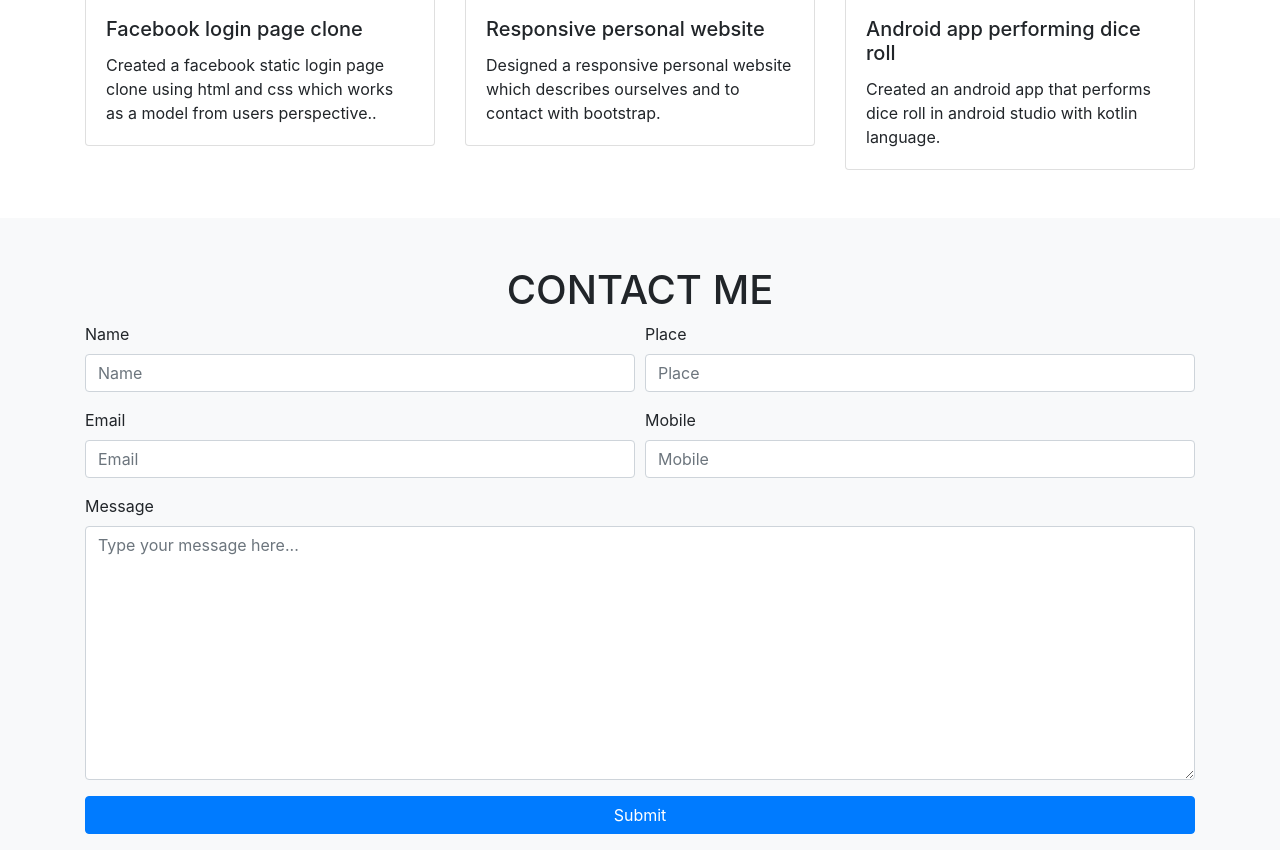
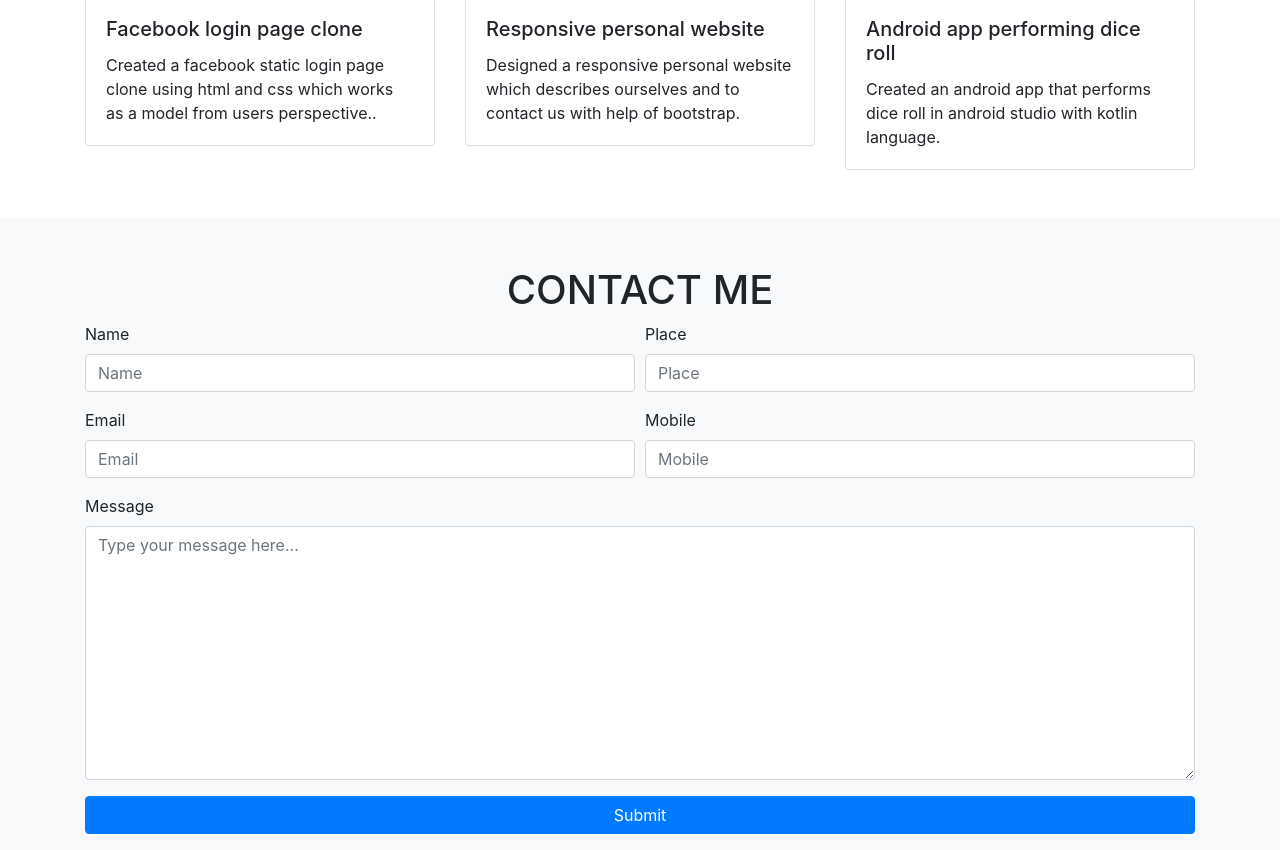
Before and after one commit to deepaknairvp/Deepak-Static-Website, a plain HTML site: page index.html in a window 1280 px wide. Shown: the part 2107-2957 px from the top of the page. Drawn offline with nearby package versions, Linux system fonts and the light colour scheme.

Commit message:
sentences

```diff
--- a/index.html
+++ b/index.html
@@ -163,7 +163,7 @@
                     <img src="http://cdn.onlinewebfonts.com/svg/img_545680.png" class="card-img-top" alt="...">
                     <div class="card-body">
                       <h5 class="card-title">Responsive personal website</h5>
-                      <p class="card-text">Designed a responsive personal website which describes ourselves and to contact with bootstrap.</p>
+                      <p class="card-text">Designed a responsive personal website which describes ourselves and to contact us with help of bootstrap.</p>
                     </div>
                   </div>
             </div>
```
